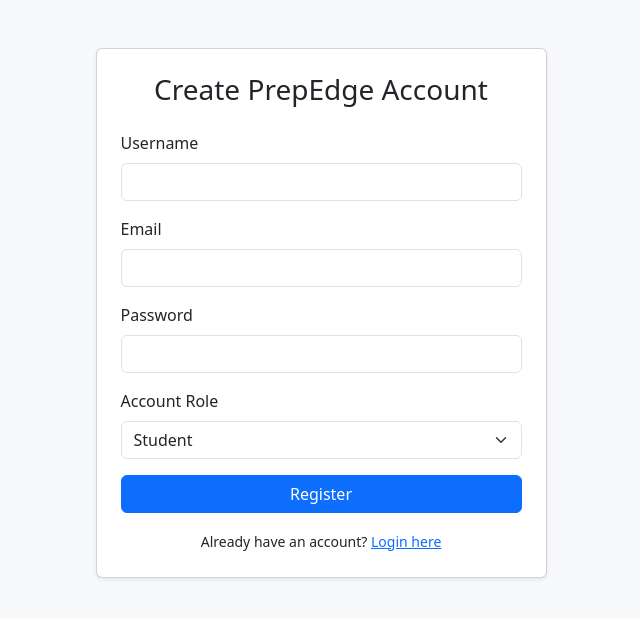
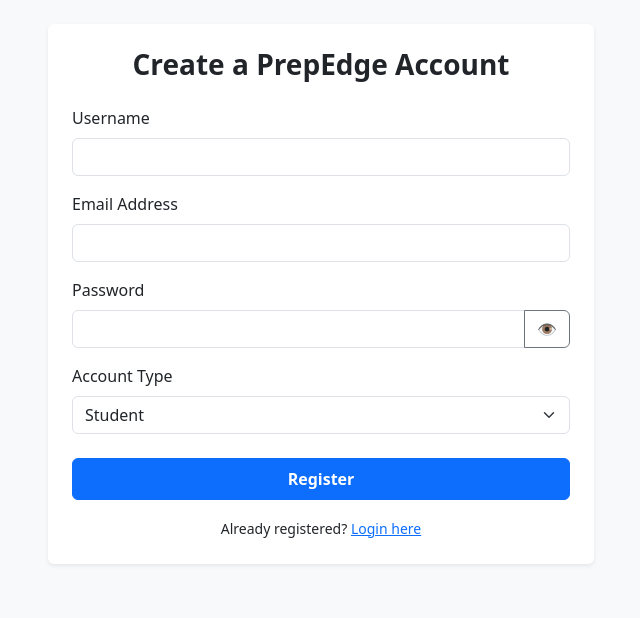
Before and after one commit to Faizankankudti/prepedge, a Flask app: page /register in a window 1280 px wide. Shown: the part 56-674 px from the top of the page, without its empty margins (319-959 px from the left). Run offline with Flask 3, Linux system fonts and the light colour scheme.

Commit message:
UI: Added show/hide password toggle feature to login and registration forms

```diff
--- a/templates/register.html
+++ b/templates/register.html
@@ -1,37 +1,53 @@
 {% extends 'base.html' %}
 {% block content %}
-<div class="row justify-content-center">
-    <div class="col-md-5">
-        <div class="card shadow-sm mt-4">
+<div class="row justify-content-center mt-4">
+    <div class="col-md-6">
+        <div class="card shadow-sm border-0">
             <div class="card-body p-4">
-                <h3 class="card-title text-center mb-4">Create PrepEdge Account</h3>
-                <form method="POST">
+                <h3 class="text-center mb-4 fw-bold">Create a PrepEdge Account</h3>
+                <form method="POST" action="{{ url_for('register') }}">
                     <div class="mb-3">
-                        <label class="form-label">Username</label>
-                        <input type="text" name="username" class="form-control" required>
+                        <label for="username" class="form-label">Username</label>
+                        <input type="text" class="form-control" id="username" name="username" required>
                     </div>
                     <div class="mb-3">
-                        <label class="form-label">Email</label>
-                        <input type="email" name="email" class="form-control" required>
+                        <label for="email" class="form-label">Email Address</label>
+                        <input type="email" class="form-control" id="email" name="email" required>
                     </div>
                     <div class="mb-3">
-                        <label class="form-label">Password</label>
-                        <input type="password" name="password" class="form-control" required>
+                        <label for="password" class="form-label">Password</label>
+                        <div class="input-group">
+                            <input type="password" class="form-control" id="password" name="password" required>
+                            <button class="btn btn-outline-secondary" type="button" id="togglePassword">
+                                👁️
+                            </button>
+                        </div>
                     </div>
-                    <div class="mb-3">
-                        <label class="form-label">Account Role</label>
-                        <select name="role" class="form-select">
-                            <option value="student">Student</option>
+                    <div class="mb-4">
+                        <label for="role" class="form-label">Account Type</label>
+                        <select class="form-select" id="role" name="role">
+                            <option value="student" selected>Student</option>
                             <option value="admin">Admin</option>
                         </select>
                     </div>
-                    <button type="submit" class="btn btn-primary w-100">Register</button>
+                    <button type="submit" class="btn btn-primary w-100 py-2 fw-bold">Register</button>
                 </form>
                 <div class="text-center mt-3">
-                    <small>Already have an account? <a href="{{ url_for('login') }}">Login here</a></small>
+                    <small>Already registered? <a href="{{ url_for('login') }}">Login here</a></small>
                 </div>
             </div>
         </div>
     </div>
 </div>
+
+<script>
+    const togglePassword = document.getElementById('togglePassword');
+    const passwordInput = document.getElementById('password');
+
+    togglePassword.addEventListener('click', function () {
+        const type = passwordInput.getAttribute('type') === 'password' ? 'text' : 'password';
+        passwordInput.setAttribute('type', type);
+        this.textContent = type === 'password' ? '👁️' : '🙈';
+    });
+</script>
 {% endblock %}
```
Also changed, not shown: templates/login.html (+26 -10 lines).
